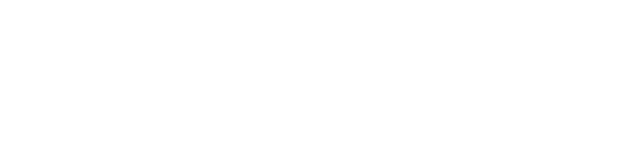
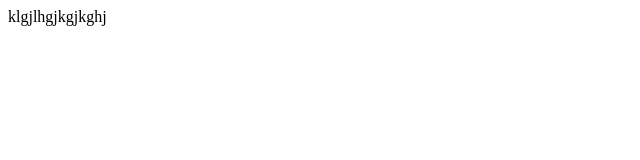
Before and after one commit to MatheusMLaureano/aula0603, a plain HTML site: page aula0603/index.html in a window 1280 px wide. Shown: the whole page, without its empty margins (0-640 px from the left). Drawn offline with Linux system fonts and the light colour scheme.

Commit message:
nova versão

```diff
--- a/aula0603/index.html
+++ b/aula0603/index.html
@@ -1,9 +1,12 @@
 <!DOCTYPE html>
 <html>
 <head>
-	<title></title>
+	<title>
+
+
+	</title>
 </head>
 <body>
-
+klgjlhgjkgjkghj
 </body>
 </html>
```
